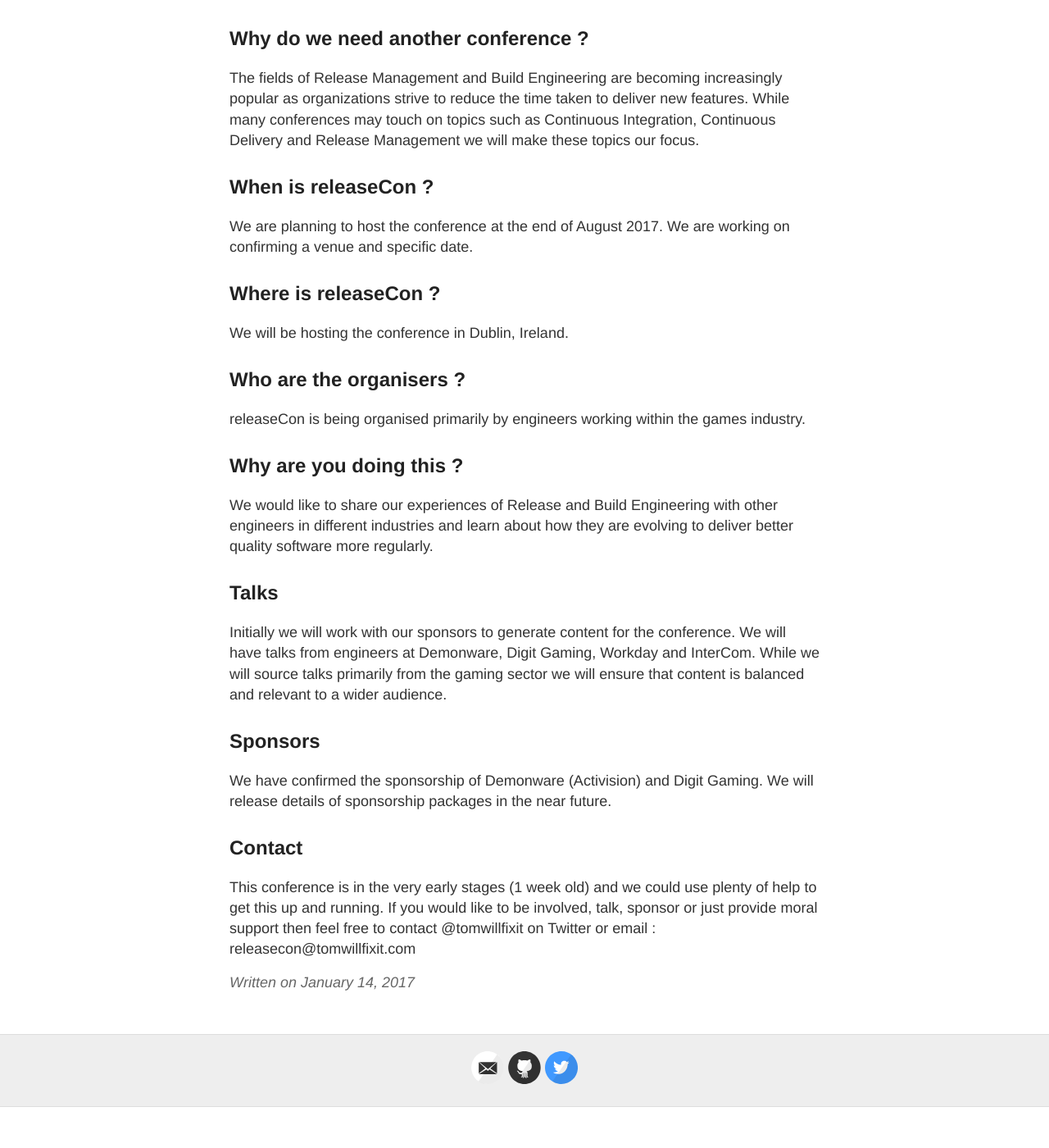
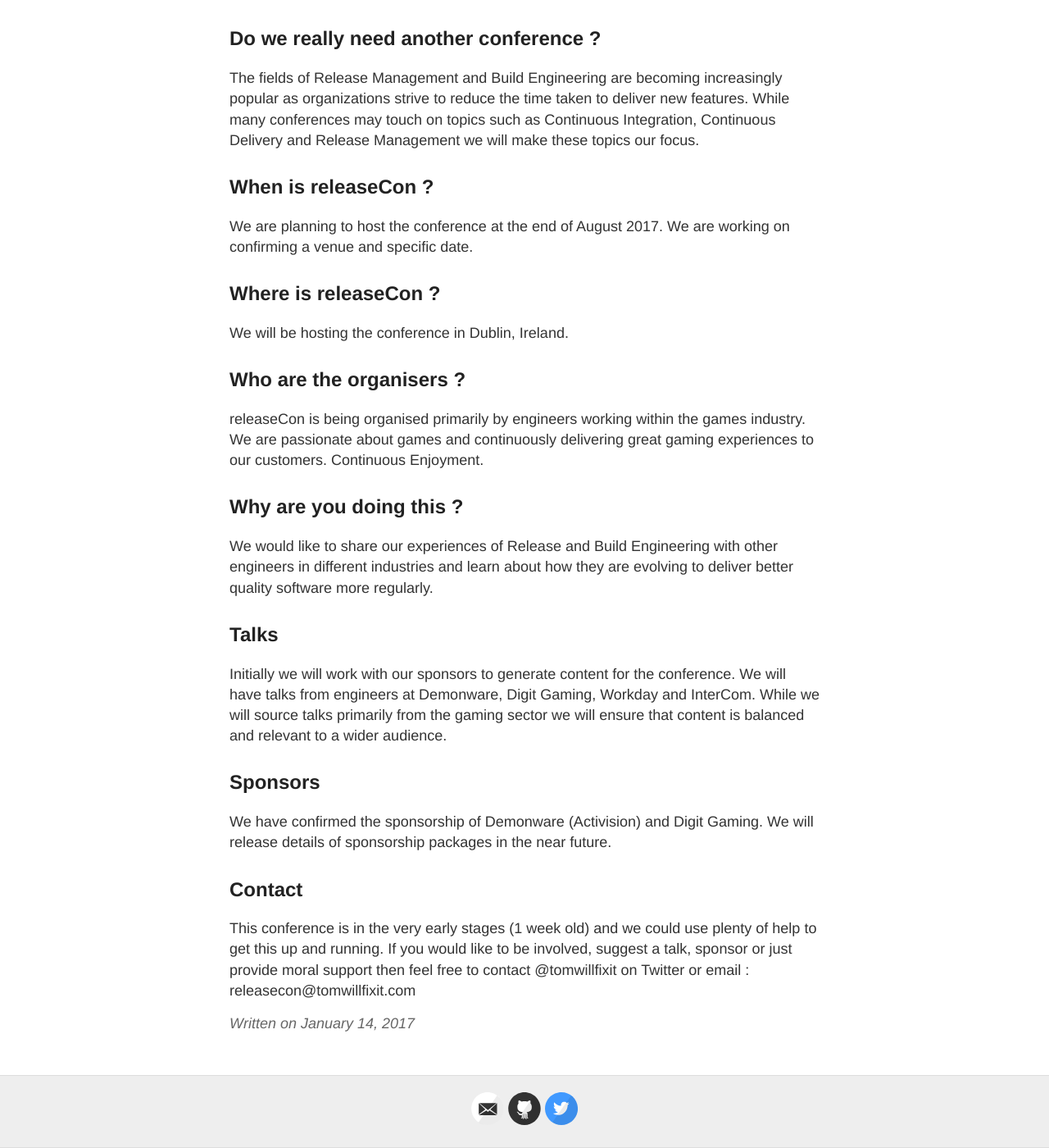
Before and after one commit to tomwillfixit/blog, a Jekyll site: the page built from _posts/2017-01-14-releaseCon.md, in a window 1280 px wide and 1400 px high, scrolled down 676 px. Shown: the whole window at 82% size. Built offline with Jekyll 4.4.1, drawn with Linux system fonts in a browser that asks for light colours; comment, search, counter and statistics services are not loaded; before the commit the page ends 2026 px from its top, so only the background shows below that.

Commit message:
releaseCon one pager

```diff
--- a/_posts/2017-01-14-releaseCon.md
+++ b/_posts/2017-01-14-releaseCon.md
@@ -10,7 +10,7 @@
 
 releaseCon is a community event for engineers involved in the building and deployment of software. The name is subject to change.
 
-## Why do we need another conference ?
+## Do we really need another conference ?
 
 The fields of Release Management and Build Engineering are becoming increasingly popular as organizations strive to reduce the time taken to deliver new features.  While many conferences may touch on topics such as Continuous Integration, Continuous Delivery and Release Management we will make these topics our focus.
 
@@ -24,7 +24,7 @@
 
 ## Who are the organisers ?
 
-releaseCon is being organised primarily by engineers working within the games industry.
+releaseCon is being organised primarily by engineers working within the games industry.  We are passionate about games and continuously delivering great gaming experiences to our customers.  Continuous Enjoyment.
 
 ## Why are you doing this ?
 
@@ -40,4 +40,4 @@
 
 ## Contact
 
-This conference is in the very early stages (1 week old) and we could use plenty of help to get this up and running.  If you would like to be involved, talk, sponsor or just provide moral support then feel free to contact @tomwillfixit on Twitter or email : releasecon@tomwillfixit.com
+This conference is in the very early stages (1 week old) and we could use plenty of help to get this up and running.  If you would like to be involved, suggest a talk, sponsor or just provide moral support then feel free to contact @tomwillfixit on Twitter or email : releasecon@tomwillfixit.com
```
